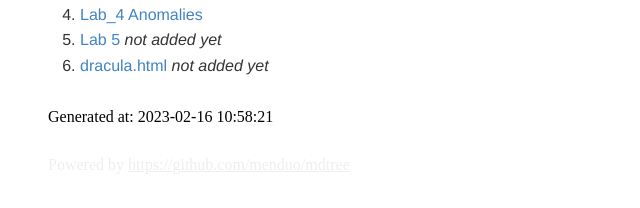
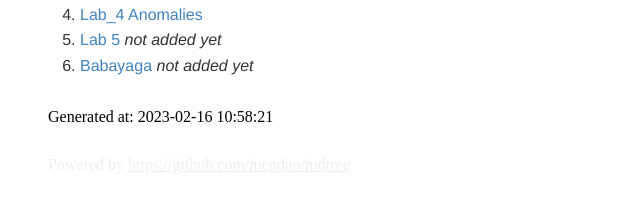
Before and after one commit to srjoeraj/seneca, a plain HTML site: page CSN400/index.html in a window 1280 px wide. Shown: the part 350-558 px from the top of the page, 0-640 px from the left. Drawn offline with Linux system fonts and the light colour scheme.

Commit message:
Update index.html

```diff
--- a/CSN400/index.html
+++ b/CSN400/index.html
@@ -54,7 +54,7 @@
 <li><a href="lab4.html">Lab_4</a></li>
 <li><a href="lab4-anomalies.html">Lab_4 Anomalies</a></li>
 <li><a href="lab5.html">Lab 5</a> <em>not added yet</em></li>
-<li><a href="Babayaga">dracula.html</a> <em>not added yet</em></li>
+<li><a href="dracula.html">Babayaga</a> <em>not added yet</em></li>
 
 </ol>
             </div>
```
